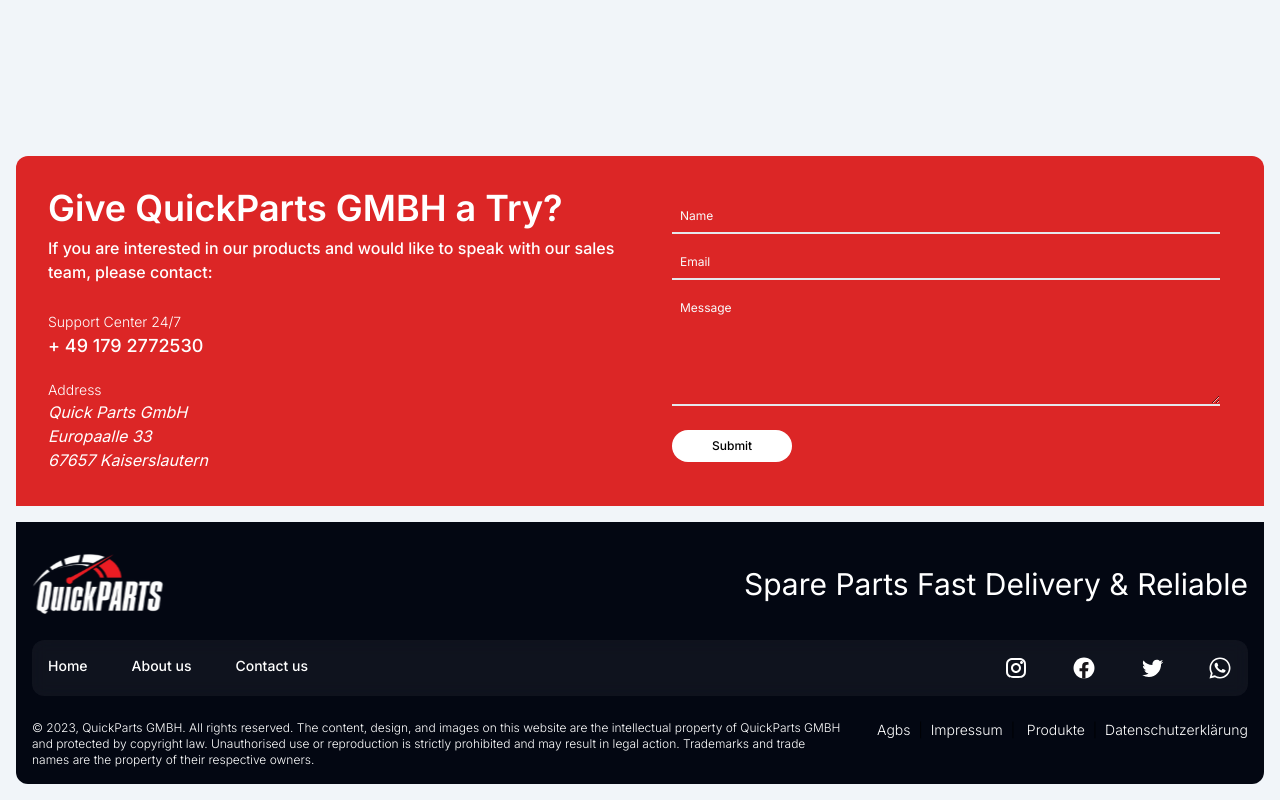
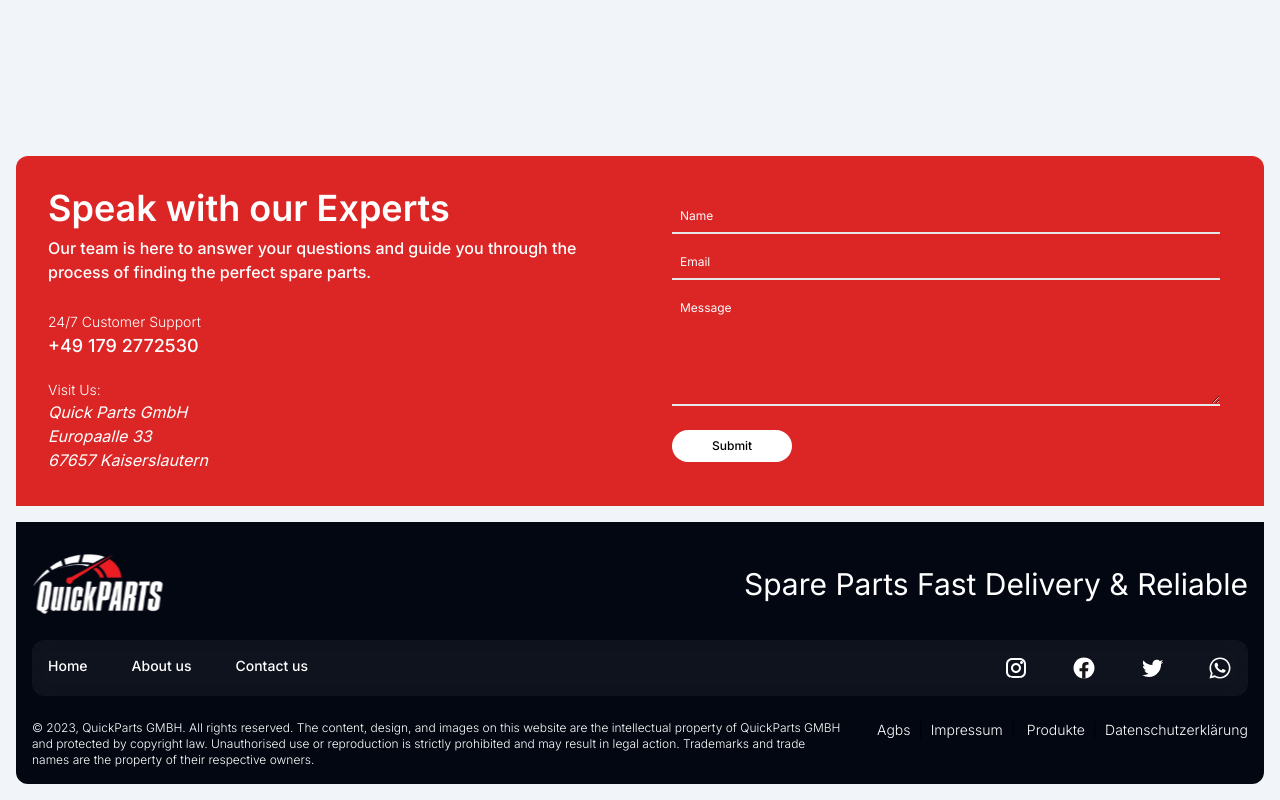
Before and after one commit to webovista/quickparts, a Next.js app: page /aboutus in a window 1280 px wide. Shown: the part 1740-2540 px from the top of the page. Built offline with nearby package versions, Linux system fonts and the light colour scheme.

Commit message:
homepage text update

```diff
--- a/app/page.js
+++ b/app/page.js
@@ -15,18 +15,21 @@
     <main className="bg-slate-100">
       <Navbar />
       <section className="h-screen pt-10">
-        <Canvas >
-          <Experience type="homepage"/>
+        <Canvas>
+          <Experience type="homepage" />
         </Canvas>
       </section>
       <section className="md:flex mb-5 flex-col items-center justify-center text-black p-10 md:p-20 md:mb-12">
-        <h1 className="text-3xl font-medium">Super Fast</h1>
+        <h1 className="text-4xl font-medium">Effortless Parts</h1>
         <h1 className="text-5xl md:text-6xl font-semibold">
-          Spare Part Delivery
+          Trusted Partner, Smooth Operations
         </h1>
-        <h6 className="mt-6 w-3/4 text-lg font-light md:text-center">
-          Curabitur arcuerat accumsan iderdiet porttitor at sem Proin eget
-          tortor risus uisque. Curabitur arcuerat accumsan iderdiet porttitor.
+        <h6 className="mt-6 w-3/4 text-md font-light md:text-center">
+          At QuickParts GMBH, we envision a future where industrial businesses
+          have effortless access to the spare parts they need, regardless of
+          industry or complexity. We strive to be more than just a supplier; we
+          aim to be a trusted partner, ensuring your operations run smoothly and
+          efficiently.
         </h6>
       </section>
       <ContactUs />
--- a/components/ContactUs.js
+++ b/components/ContactUs.js
@@ -11,16 +11,21 @@
       >
         <div className="md:w-1/2">
           <h5 className="text-3xl font-semibold mb-2 md:text-3xl lg:text-4xl text-white">
-            Give QuickParts GMBH a Try?
+            Speak with our Experts
           </h5>
           <p className="font-medium text-white">
-            If you are interested in our products and would like to speak with
-            our sales team, please contact:
+            Our team is here to answer your questions and guide you through the
+            process of finding the perfect spare parts.
           </p>
-          <h5 className="mt-7 text-sm font-light text-white">Support Center 24/7</h5>
-          <h5 className="text-lg font-medium text-white">+ 49 179 2772530</h5>
-          <h5 className="mt-5 text-sm font-light text-white">Address</h5>
-          <address className="text-white">Quick Parts GmbH <br/> Europaalle 33 <br /> 67657 Kaiserslautern</address>
+          <h5 className="mt-7 text-sm font-light text-white">
+          24/7 Customer Support
+
+          </h5>
+          <h5 className="text-lg font-medium text-white">+49 179 2772530</h5>
+          <h5 className="mt-5 text-sm font-light text-white">Visit Us:</h5>
+          <address className="text-white">
+            Quick Parts GmbH <br /> Europaalle 33 <br /> 67657 Kaiserslautern
+          </address>
         </div>
         <div className="md:w-1/2">
           <form className="p-3">
```
